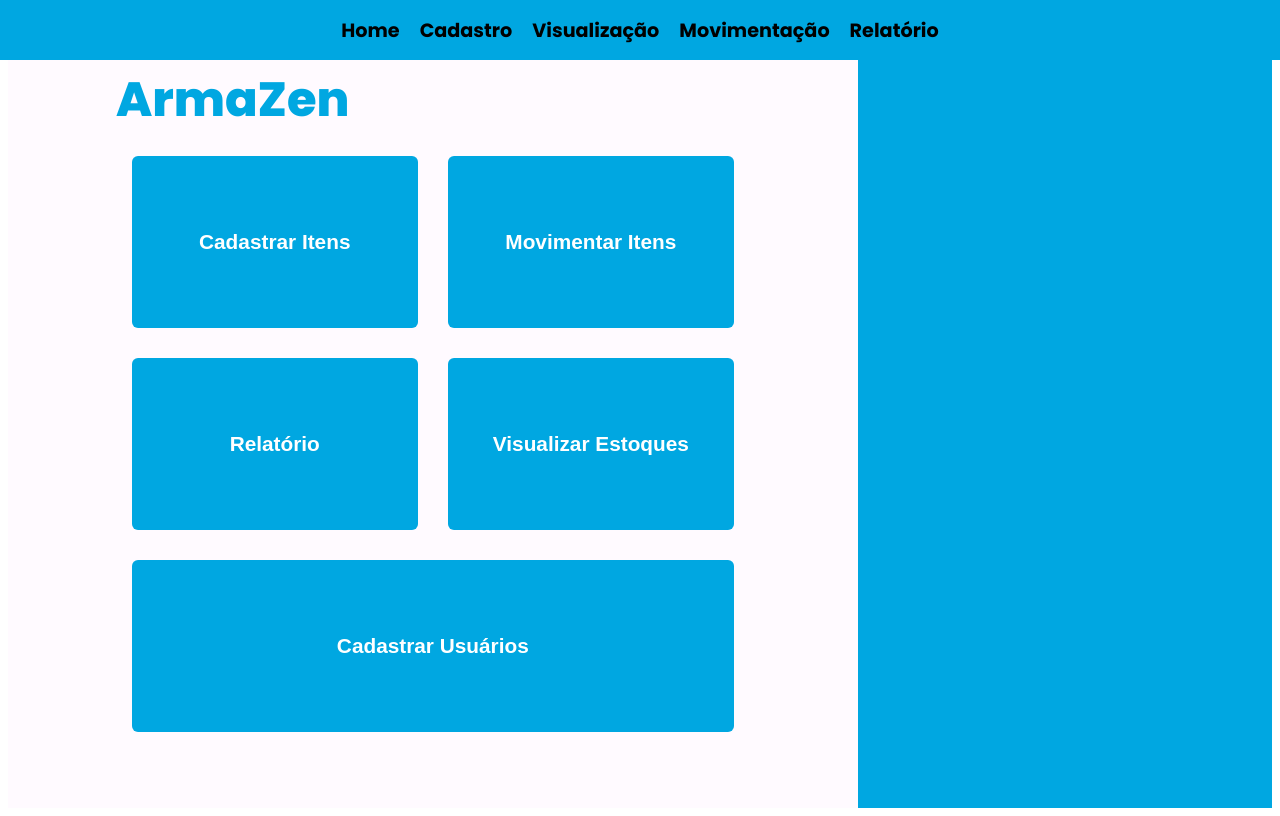
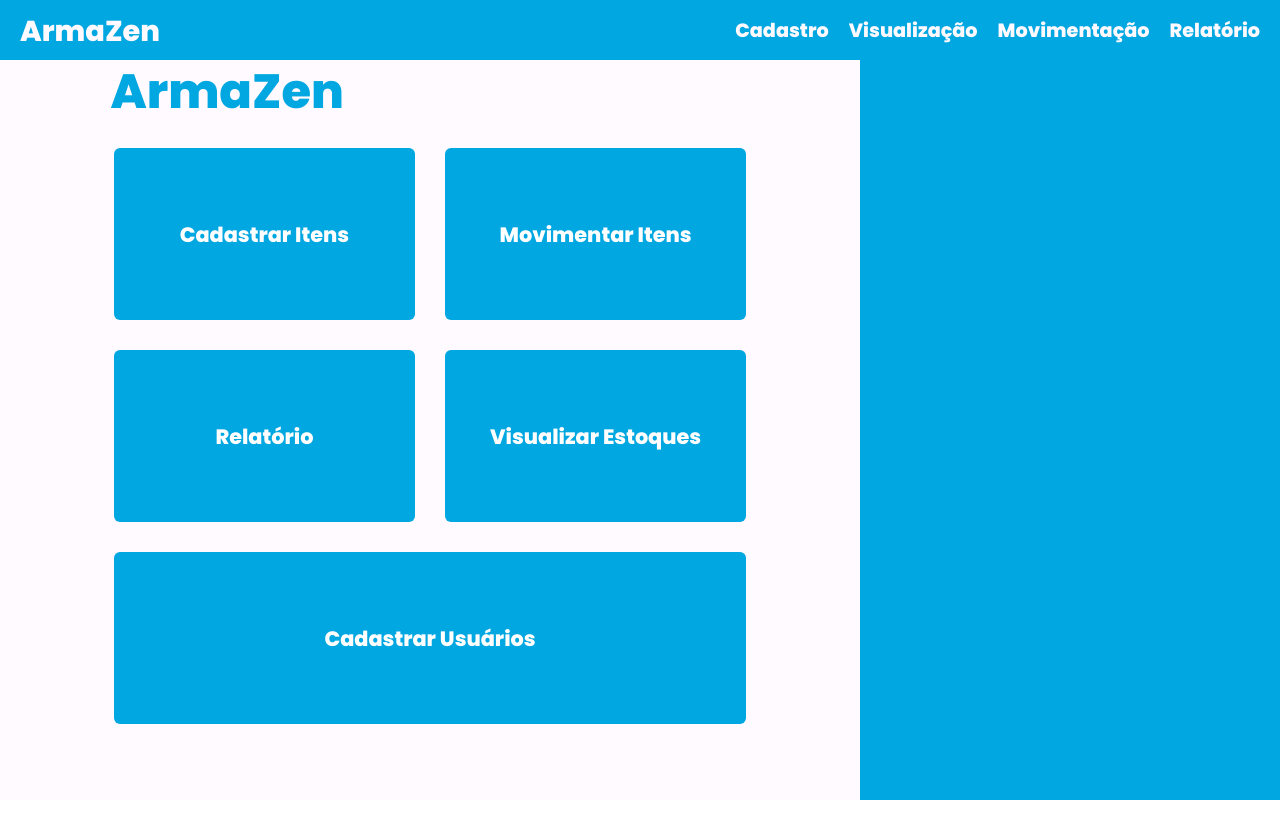
Before and after one commit to Filipi0/armaZen, a Next.js app: page / in a window 1280 px wide. Built offline with nearby package versions, Linux system fonts and the light colour scheme.

Commit message:
update header

```diff
--- /dev/null
+++ b/src/pages/_app.jsx
@@ -0,0 +1,8 @@
+import "@/styles/globals.css";
+ import Cadastro from "./cadastro.jsx";
+ import Login from "./login.jsx";
+ import Menu from './index.jsx';
+
+export default function App({ Component, pageProps }) {
+    return <Menu/>;
+}
--- a/src/pages/components/header.jsx
+++ b/src/pages/components/header.jsx
@@ -4,23 +4,22 @@ import styles from '../../styles/header.module.css';
 export default function Header() {
   return (
     <header className={styles.header}>
-
+        <h1 className={styles.logo}>
+            <Link href='/index'>ArmaZen</Link>
+        </h1>
         <nav>
             <ul className={styles.navList}>
-                <li className={styles.navItem}>
-                    <Link href="/">Home</Link>
-                </li>
                 <li className={styles.navItem}>
                     <Link href="/">Cadastro</Link>
                 </li>
                 <li className={styles.navItem}>
-                    <Link href="/about">Visualização</Link>
+                    <Link href="/">Visualização</Link>
                 </li>
                 <li className={styles.navItem}>
-                    <Link href="/contact">Movimentação</Link>
+                    <Link href="/">Movimentação</Link>
                 </li>
                 <li className={styles.navItem}>
-                    <Link href="/contact">Relatório</Link>
+                    <Link href="/">Relatório</Link>
                 </li>
             </ul>
         </nav>
--- /dev/null
+++ b/src/styles/globals.css
@@ -0,0 +1,18 @@
+@font-face {
+    font-family: 'Poppins-Bold';
+    src: url('/fonts/Poppins-1/Poppins-ExtraBold.ttf') format('truetype');
+    font-weight: 900;
+    font-style: normal;
+  }
+
+  @font-face {
+    font-family: 'Poppins-Medium';
+    src: url('/fonts/Poppins-1/Poppins-Bold.ttf') format('truetype');
+    font-style: normal;
+  }
+
+  *{
+    font-family: 'Poppins-Bold';
+    margin: 0;
+    padding: 0;
+  }
--- a/src/styles/header.module.css
+++ b/src/styles/header.module.css
@@ -11,12 +11,13 @@
 /* Header */
 .header {
   background-color: #00a7e1;
+  color: #fffaff;
   width: 100%;
   height: 60px;
   padding: 10px 20px;
   box-sizing: border-box;
   display: flex;
-  justify-content: center;
+  justify-content: space-between;
   align-items: center;
   position: fixed;
   top: 0;
@@ -26,11 +27,12 @@
 
 
 /* Título no Header */
-.header h1 {
-  color: var(--cor3);
+.logo a{
+  color: #fffaff;
   font-family: 'Poppins-Bold';
   font-size: 1.8rem;
   margin: 0;
+  text-decoration: none;
 }
 
 /* Navegação */
```
